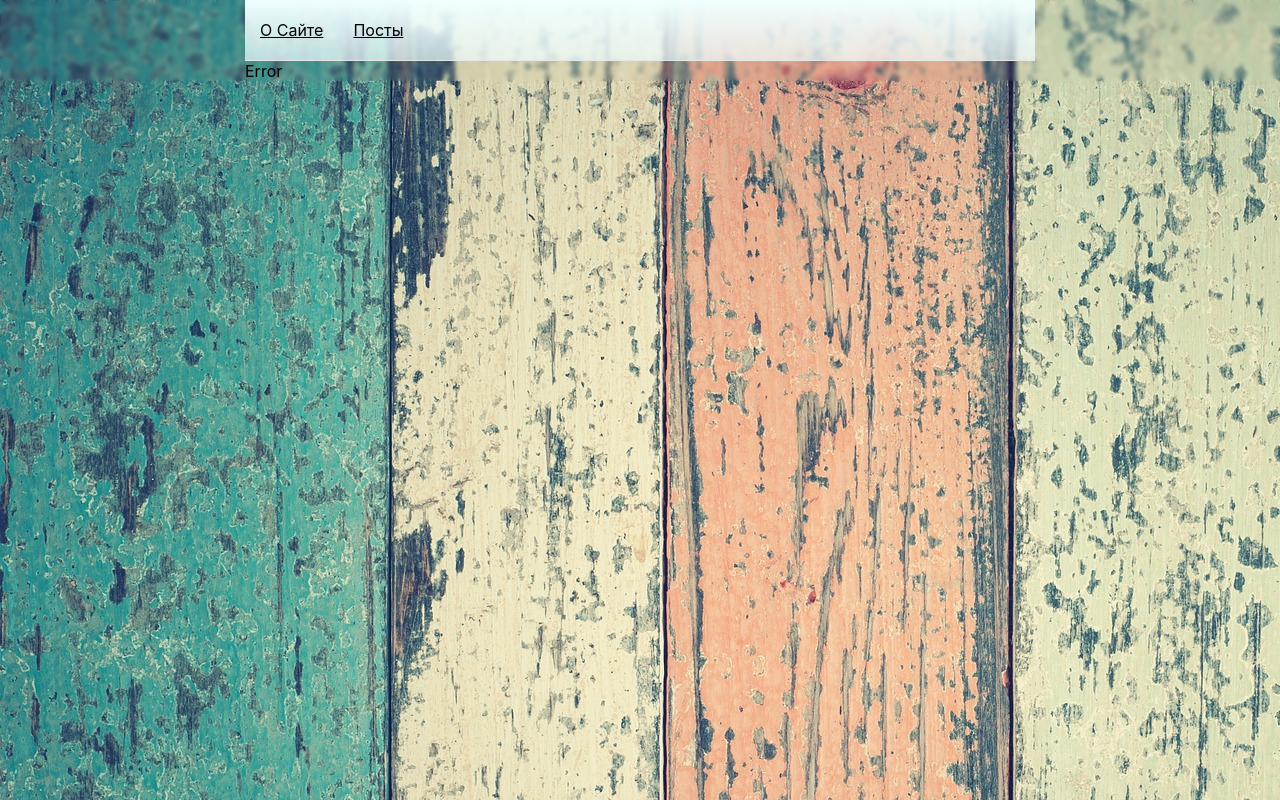
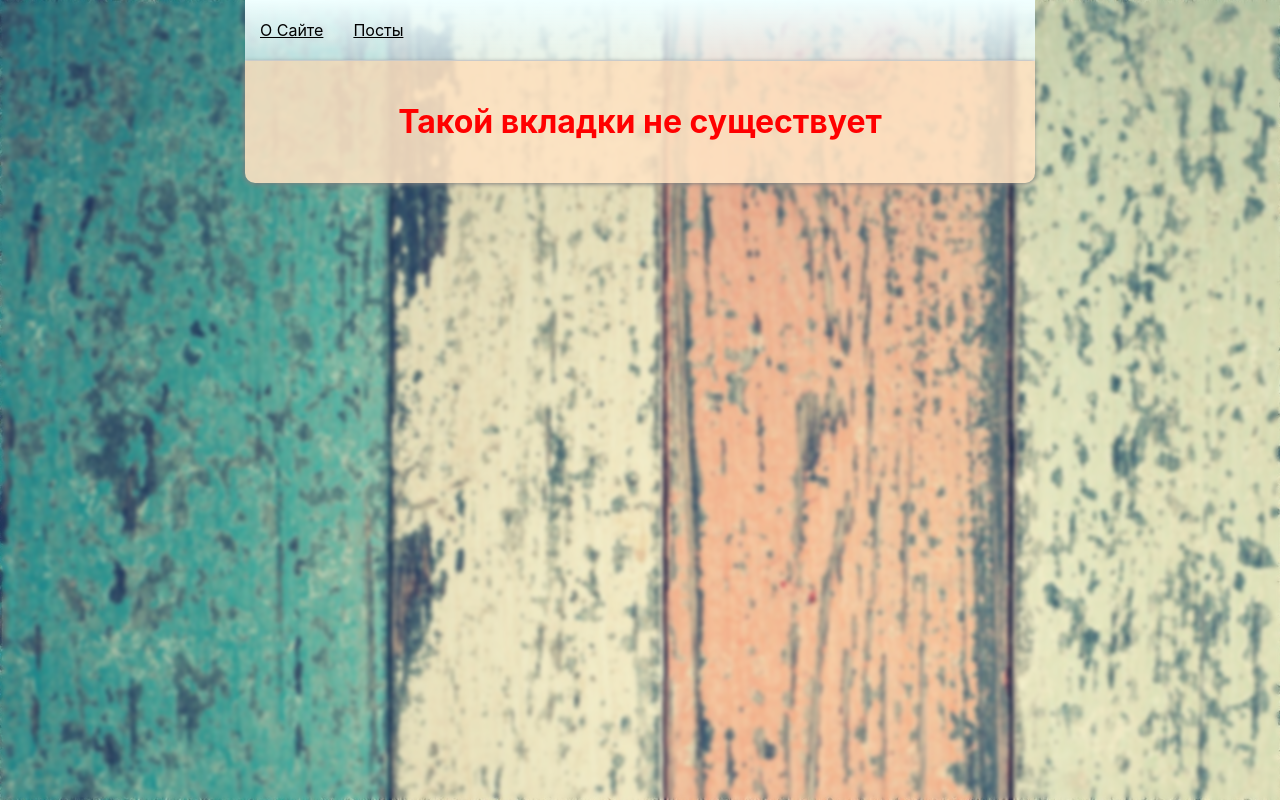
Before and after one commit to AndrikSokol/React-node, a React (Create React App) app: page / in a window 1280 px wide. Built offline with nearby package versions, Linux system fonts and the light colour scheme.

Commit message:
changed styles

```diff
--- a/src/App.scss
+++ b/src/App.scss
@@ -1,6 +1,4 @@
-// .App{
-//     padding: 5px 5px 0px 5px;
-// }
+
 
 @media screen and (min-width: 850px){
     .App{
--- a/src/components/UI/input/MyInput.module.scss
+++ b/src/components/UI/input/MyInput.module.scss
@@ -4,4 +4,5 @@ input{
     border:none;
     border-radius: 10px;
     outline: none;
+    border-bottom: 1px solid gray;
 }
--- a/src/components/UI/myModal/MyModal.module.scss
+++ b/src/components/UI/myModal/MyModal.module.scss
@@ -10,7 +10,7 @@
 
 .myModalContent{
     padding: 25px;
-    background: white;
+    background-color: rgba(255, 228, 196);
     border-radius: 16px;
     min-width: 400px;
     max-height: 200px;
--- a/src/index.css
+++ b/src/index.css
@@ -1,6 +1,7 @@
 body {
   background-image: url('./assets/hardwood-g74db60237_1920.jpg');
   backdrop-filter: blur(2px);
+  height:100vh;
   margin: 0;
   font-family: -apple-system, BlinkMacSystemFont, 'Segoe UI', 'Roboto', 'Oxygen',
     'Ubuntu', 'Cantarell', 'Fira Sans', 'Droid Sans', 'Helvetica Neue',
--- a/src/pages/About.jsx
+++ b/src/pages/About.jsx
@@ -1,8 +1,10 @@
 import React from 'react'
-
+import style from './About.module.scss'
 const About = () => {
   return (
-    <div>About</div>
+    <div className={style.About}>
+      <h1>Тут должна быть информация о сайте</h1>
+    </div>
   )
 }
 
--- /dev/null
+++ b/src/pages/About.module.scss
@@ -0,0 +1,9 @@
+.About{
+    display: flex;
+    flex-direction: row;
+    justify-content: center;
+    background-color: rgba(255, 228, 196, 0.873);
+    padding: 20px;
+    border-radius: 0 0 10px 10px;
+    box-shadow: -1px 1px 5px gray;
+}
--- a/src/pages/Error.jsx
+++ b/src/pages/Error.jsx
@@ -1,8 +1,10 @@
 import React from 'react'
-
+import style from './Error.module.scss'
 const Error = () => {
   return (
-    <div>Error</div>
+    <div className={style.Error}>
+      <h1>Такой вкладки не существует</h1>
+    </div>
   )
 }
 
--- /dev/null
+++ b/src/pages/Error.module.scss
@@ -0,0 +1,10 @@
+.Error{
+    display: flex;
+    flex-direction: row;
+    justify-content: center;
+    background-color: rgba(255, 228, 196, 0.873);
+    padding: 20px;
+    border-radius: 0 0 10px 10px;
+    box-shadow: -1px 1px 5px gray;
+    color:red;
+}
--- a/src/pages/PostIdPage.jsx
+++ b/src/pages/PostIdPage.jsx
@@ -32,7 +32,7 @@ const PostIdPage = () => {
         <h1>Ошибка загрузки ${postError}</h1>
       }
       {isPostLoading
-      ? <div style={{display:'flex',alignItems:'center',justifyContent:'space-between'}}><Loader/></div>
+      ? <div style={{display:'flex',alignItems:'center',justifyContent:'center'}}><Loader/></div>
       : <div className={style.PostItem}>
           <div>
             <h2>{post.id}. {post.title}</h2>
@@ -44,18 +44,20 @@ const PostIdPage = () => {
         <h1>Ошибка загрузки ${comError}</h1>
       }
       {isComLoading
-      ?<div style={{display:'flex',alignItems:'center',justifyContent:'space-between'}}><Loader/></div>
-      :<div className = {style.Comments}>
-            <h3>Комментарии</h3>
-            {comments.map((com)=>{
+      ?<div style={{display:'flex',alignItems:'center',justifyContent:'center'}}><Loader/></div>
+      :<>
+        <h2 style={{display:'flex',alignItems:'center',justifyContent:'center',borderBottom:'1px solid white',paddingBottom:'5px'}}>Комментарии</h2>
+        <div className = {style.Comments}>
+        {comments.map((com,index)=>{
               return(
               <div key= {com.id}>
-                <h3>{com.name} Email: {com.email}</h3>
+                <h3>{index+1}. {com.name} | Email: {com.email}</h3>
                 <p>{com.body}</p>
               </div>
               )
             })}
         </div>
+        </>
       }
     </div>
   );
--- a/src/pages/PostIdPage.module.scss
+++ b/src/pages/PostIdPage.module.scss
@@ -1,6 +1,10 @@
 .PostIdPage{
     background-color: rgba(255, 228, 196, 0.873);
-
+    // display:flex;
+    // flex-direction: column;
+    animation: node 1s ease-in-out infinite;
+    animation-iteration-count: 1;
+    border-radius: 0px 0px 10px 10px;
 }
 
 
@@ -11,9 +15,6 @@
     border-radius: 0px 0px 5px 5px;
     margin-bottom: 10px;
     overflow-wrap: break-word;
-    animation: node 1s ease-in-out infinite;
-    animation-iteration-count: 1;
-
     p,h3,h2{
         padding: 0;
         margin: 0;
@@ -25,3 +26,8 @@
     50% {opacity: 0.3;}
     100%{opacity:1}
 }
+
+.Comments{
+    padding: 0px 10px 5px 10px;
+
+}
```
